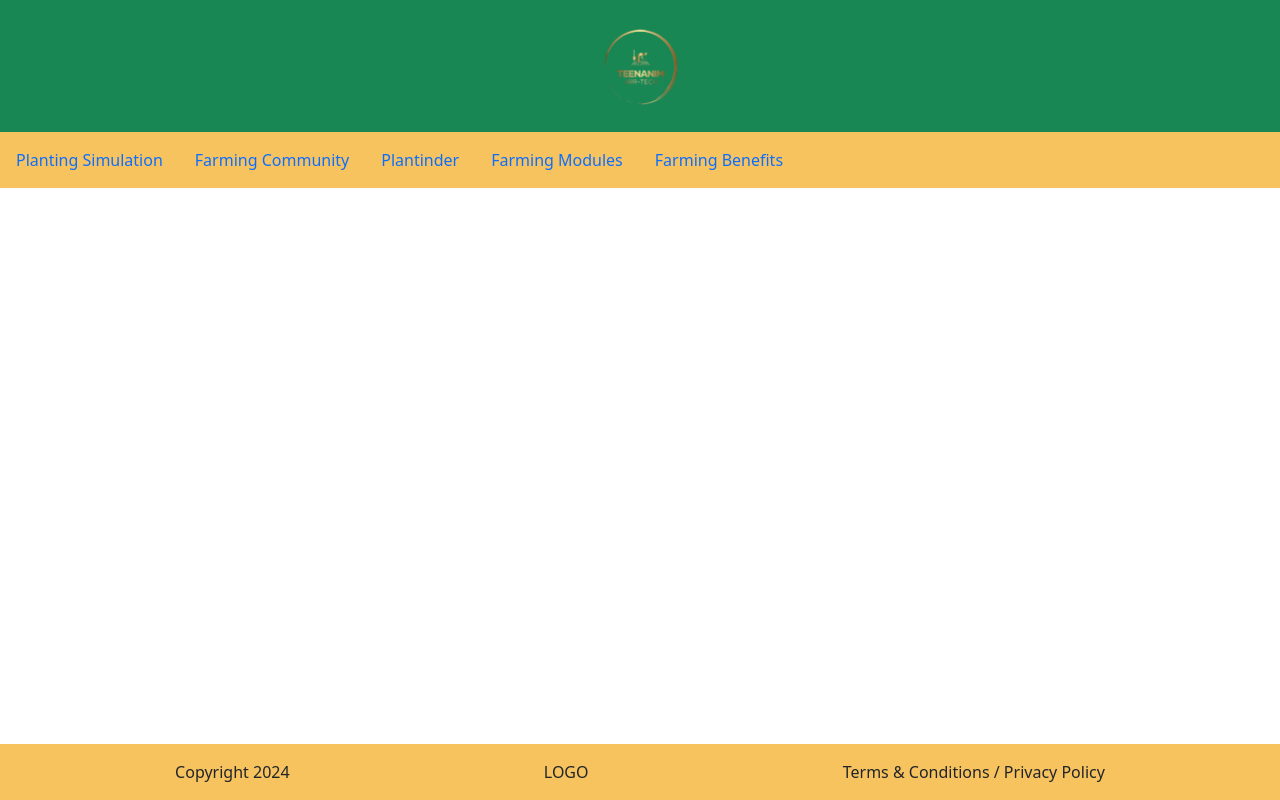
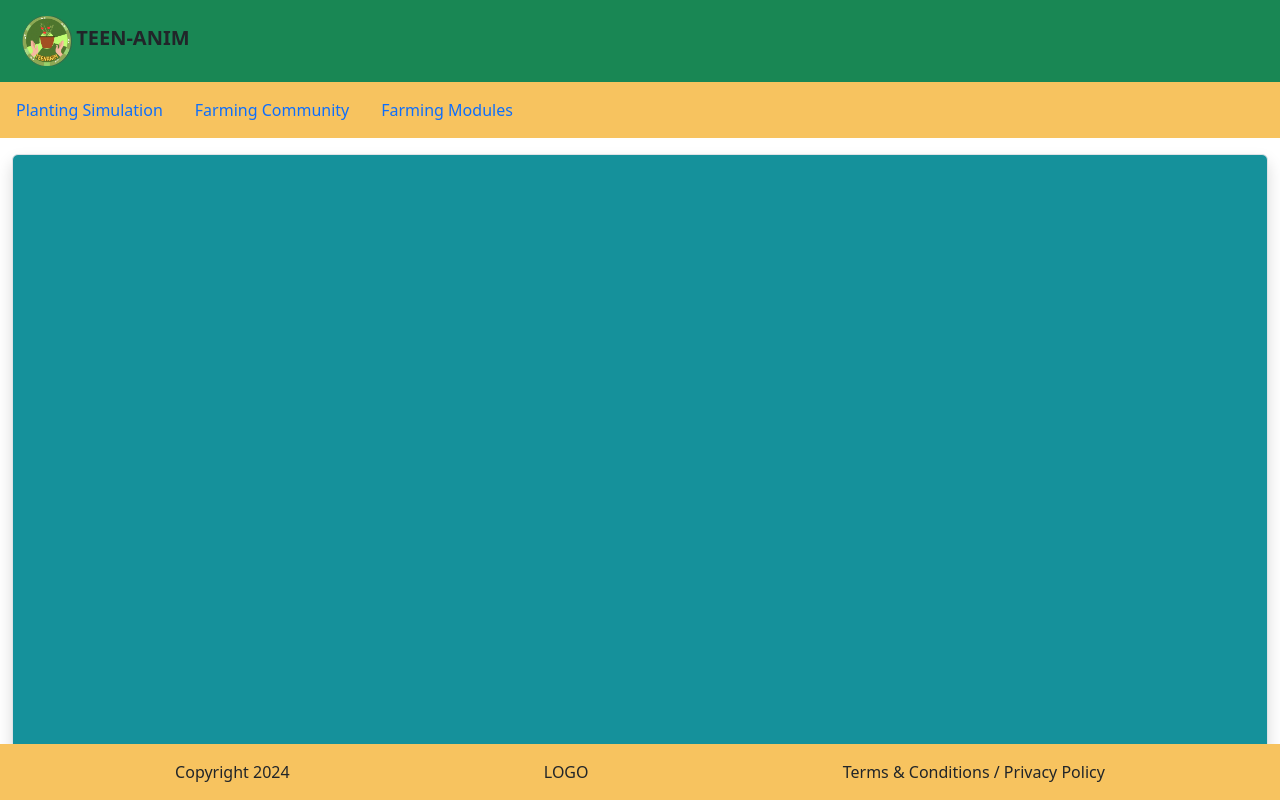
Before and after one commit to AXELAVARIAS/capstone, a PHP site: page /html/community.html in a window 1280 px wide. Run offline with PHP 8.4, Linux system fonts and the light colour scheme.

Commit message:
Add files via upload

```diff
--- a/css/community.css
+++ b/css/community.css
@@ -6,9 +6,17 @@
 }
 
 .teenanimlogo{
-    height: 100px;
-    width: 100px;
+    height: 50px;
+    width: 50px;
     object-fit: cover;
-    margin-top: 0px;
-    margin-bottom: 0px;
+    margin-left: 10px ;
 }
+
+.forumbox{
+    background-color: #15919b;
+    height: 600px;
+    width: auto;
+    border-radius: 40px;
+    border-style: solid;
+    border-color: black;
+}
--- a/css/homepage.css
+++ b/css/homepage.css
@@ -26,3 +26,9 @@ body, .container-fluid{
 .contact-bg{
     background-color: rgba(247, 194, 95, 0.603);
 }
+.teenanimlogo{
+    height: 50px;
+    width: 50px;
+    object-fit: cover;
+    margin-left: 10px ;
+}
--- a/css/plantingsimulation.css
+++ b/css/plantingsimulation.css
@@ -11,3 +11,9 @@
     margin-top: 0px;
     margin-bottom: 0px;
 }
+.teenanimlogo{
+    height: 50px;
+    width: 50px;
+    object-fit: cover;
+    margin-left: 10px ;
+}
--- a/html/community.html
+++ b/html/community.html
@@ -10,13 +10,14 @@
 <body>
 
   <header class="bg-success py-3">
-    <div class="container d-flex justify-content-center align-items-center ">
+    <div class="container-fluid">
       <a class="navbar-brand" href="../index.html">
-        <img src="../images/teenanimlogo.png " class="teenanimlogo" alt="home logo">
+        <img src="../images/clear teena logo.png " class="teenanimlogo" alt="home logo" class="d-inline-block align-text-top">
+        <strong class = "fs-5">TEEN-ANIM </strong>
       </a>
     </div>
 </header>
-</header>
+
 <nav class="navbar navbar-light nav-bg">
   <ul class="nav justify-content-center">
       <li class="nav-item">
@@ -25,20 +26,16 @@
       <li class="nav-item">
           <a class="nav-link font-weight-bolder active" href="community.html">Farming Community</a>
         </li>
-
-          <li class="nav-item">
-            <a class="nav-link  " href="plantinder.html">Plantinder</a>
-          </li>
       <li class="nav-item">
         <a class="nav-link " href="farmingmodule.html">Farming Modules</a>
       </li>
-        <li class="nav-item">
-            <a class="nav-link " href="farmingbenefits.html">Farming Benefits</a>
-          </li>
+
     </ul>
   </nav>
-    <div class="container mt-5">
+    <div class="container-fluid text-center mt-3">
+      <div class= "border rounded p-5 white shadow blurred forumbox">
 
+      </div>
     </div>
 
         <footer>
```
Also changed, not shown: css/farmingmodule.css (+3 -4 lines), css/moduleinfo.css (+3 -4 lines), css/signup.css (+3 -4 lines), html/farmingmodule.html (+4 -9 lines), html/module-info.html (+4 -9 lines), html/plantingsimulation.html (+4 -9 lines), html/signup.html (+4 -3 lines), index.html (+6 -9 lines), images/clear teena logo.png (added), images/teelogo.png (added), images/teenanimlogo.png, images/user.png (added). Lines whose indentation alone changed are shown as unchanged.
